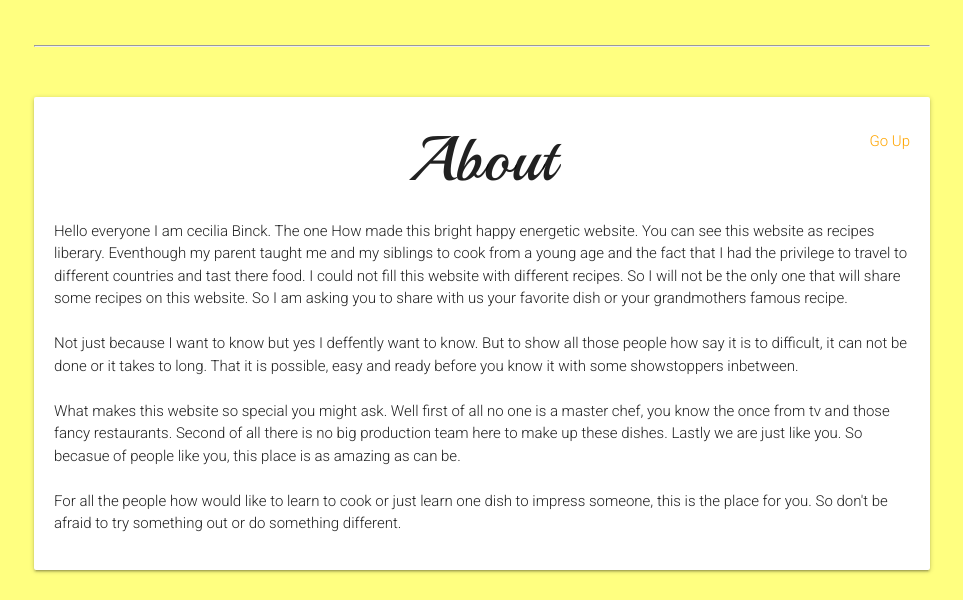
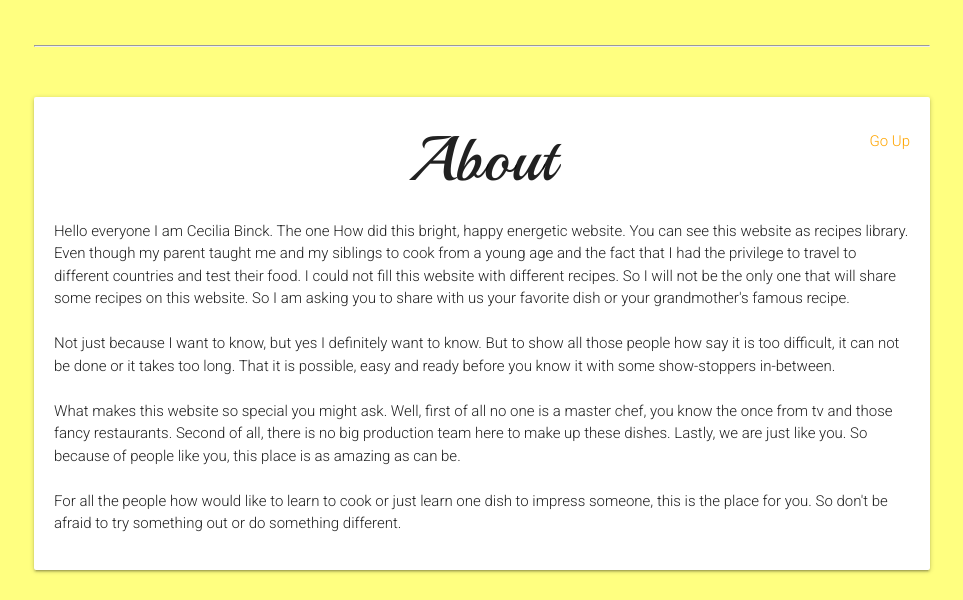
Before and after one commit to ceciliabinck/cook-with-me, a Flask app: page / in a window 1280 px wide. Shown: the part 753-1353 px from the top of the page, without its empty margins (158-1121 px from the left). Run offline with Flask 2, Linux system fonts and the light colour scheme; some libraries are stand-ins or nearby versions.

Commit message:
Correct spelling and grammar

```diff
--- a/templates/home.html
+++ b/templates/home.html
@@ -21,13 +21,13 @@
             <h1 class="center">About</h1>
             <a class="right" id="go_up" href="{{ url_for('get_home') }}">Go Up</a>
             <p>
-                Hello everyone I am cecilia Binck. The one How made this bright happy energetic website. You can see this website as recipes liberary. Eventhough my parent taught me and my siblings to cook from a young age and the fact that I had the privilege to travel to different countries and tast there food. I could not fill this website with different recipes. So I will not be the only one that will share some recipes on this website. So I am asking you to share with us your favorite dish or your grandmothers famous recipe.
+                Hello everyone I am Cecilia Binck. The one How did this bright, happy energetic website. You can see this website as recipes library. Even though my parent taught me and my siblings to cook from a young age and the fact that I had the privilege to travel to different countries and test their food. I could not fill this website with different recipes. So I will not be the only one that will share some recipes on this website. So I am asking you to share with us your favorite dish or your grandmother's famous recipe.
                 <br>
                 <br>
-                Not just because I want to know but yes I deffently want to know. But to show all those people how say it is to difficult, it can not be done or it takes to long. That it is possible, easy and ready before you know it with some showstoppers inbetween.
+                Not just because I want to know, but yes I definitely want to know. But to show all those people how say it is too difficult, it can not be done or it takes too long. That it is possible, easy and ready before you know it with some show-stoppers in-between.
                 <br>
                 <br>
-                What makes this website so special you might ask. Well first of all no one is a master chef, you know the once from tv and those fancy restaurants. Second of all there is no big production team here to make up these dishes. Lastly we are just like you. So becasue of people like you, this place is as amazing as can be.
+                What makes this website so special you might ask. Well, first of all no one is a master chef, you know the once from tv and those fancy restaurants. Second of all, there is no big production team here to make up these dishes. Lastly, we are just like you. So because of people like you, this place is as amazing as can be.
                 <br>
                 <br>
                 For all the people how would like to learn to cook or just learn one dish to impress someone, this is the place for you. So don't be afraid to try something out or do something different.
```
